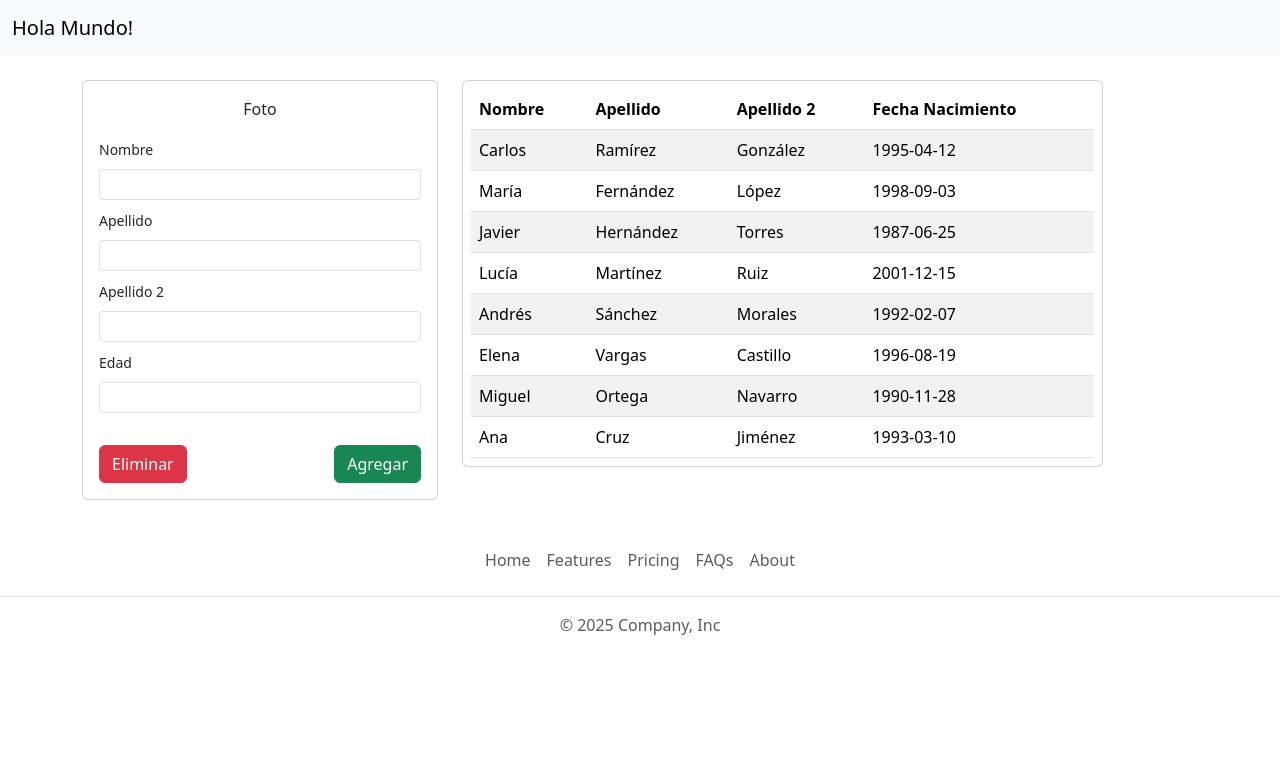
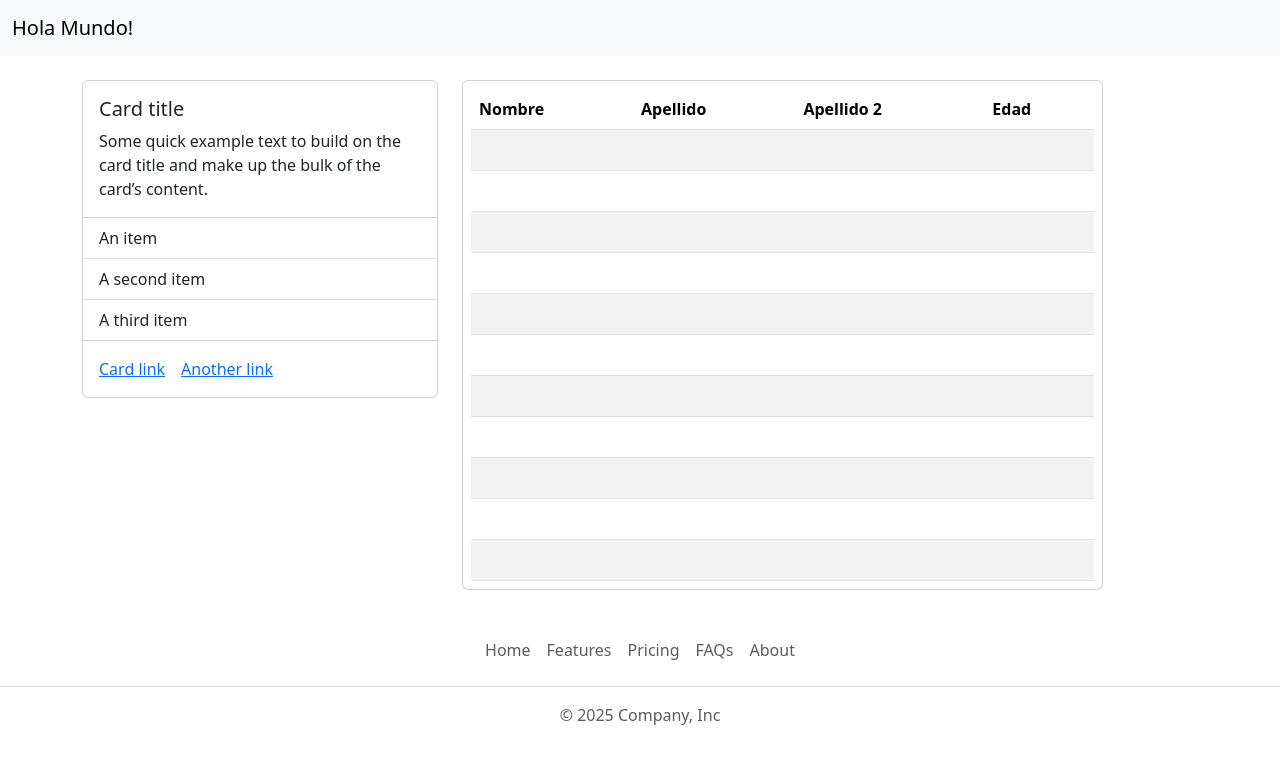
Before and after one commit to isaacrdmc/ReactPokedex, a React (Vite) app: page / in a window 1280 px wide. Shown: the top 764 px of the page. Built offline with nearby package versions, Linux system fonts and the light colour scheme.

Commit message:
Volvemos a crear los compomentes

```diff
--- a/src/components/body.jsx
+++ b/src/components/body.jsx
@@ -1,19 +1,30 @@
-import CardInfo from "./cadrInfo";
-import TableData from "./tableData";
+
 import { Container, Row, Col } from 'react-bootstrap';
+import CardPokemon from './cardPokemon';
+import GridPokedex from './gridPokedex';
+// import { useState } from 'react';
 
 
 
 export default function Body() {
+    // ? Creamos el estado para seleccionar el componente:
+    // const [usuarioSeleccionado, setUsuarioSeleccionado] = useState(null);
+
+
+
     return(
         <Container className="my-4">
             <Row>
                 <Col md={4} className="mb-">
-                    <CardInfo />
+                {/* // ? Le pasmos el valor del estado */}
+                    <CardPokemon />
+                    {/* <CardInfo user={usuarioSeleccionado}/> */}
                 </Col>
 
                 <Col md={7}>
-                    <TableData />
+                    {/* // ? Le pasmos el JSON junto con el modificador del estado */}
+                    <GridPokedex />
+                    {/* <TableData usuarios={usuarios} setUsuarioSeleccionado={setUsuarioSeleccionado}/> */}
                 </Col>
             </Row>
         </Container>
--- a/src/components/cadrInfo.jsx
+++ /dev/null
@@ -1,61 +0,0 @@
-
-import { Card, Form, Button } from 'react-bootstrap'; // Si usas react-bootstrap
-
-
-
-export default function CardInfo() {
-    return (
-
-        // ? Renderizamos lo siguiente:
-        <Card className='p-3'>
-
-            {/* // * Sección para la Foto */}
-            <div className='d-flex justify-content-center align-items-center mb-3 card-Estilo-sutil'>
-                Foto
-            </div>
-
-            {/* // * Sección del formulario de los Inputis */}
-            <Form>
-
-                <Form.Group className="mb-2">
-                    <Form.Label>
-                        <small>Nombre</small>
-                    </Form.Label>
-                    <Form.Control type="text" size="sm" />
-                </Form.Group>
-
-                <Form.Group className="mb-2">
-                    <Form.Label>
-                        <small>Apellido</small>
-                    </Form.Label>
-                    <Form.Control type="text" size="sm" />
-                </Form.Group>
-
-                <Form.Group className="mb-2">
-                    <Form.Label>
-                        <small>Apellido 2</small>
-                    </Form.Label>
-                    <Form.Control type="text" size="sm" />
-                </Form.Group>
-
-                <Form.Group className="mb-3">
-                    <Form.Label>
-                        <small>Edad</small>
-                    </Form.Label>
-                    <Form.Control type="number" size="sm" />
-                </Form.Group>
-            </Form>
-
-
-            {/* // * Sección para los botones de las opciones: */}
-            <div className="d-flex justify-content-between mt-3">
-                <Button className='btn btn-danger'>
-                    Eliminar
-                </Button>
-                <Button className='btn btn-success'>
-                    Agregar
-                </Button>
-            </div>
-        </Card>
-    )
-}
--- /dev/null
+++ b/src/components/cardPokemon.jsx
@@ -0,0 +1,25 @@
+
+
+
+
+// ? Acá es donde se mostraran los datos del pokemon seleccionado
+export default function CardPokemon() {
+    return (
+        <div className="card">
+            {/* <img src="..." className="card-img-top" alt="..."> */}
+            <div className="card-body">
+                <h5 className="card-title">Card title</h5>
+                <p className="card-text">Some quick example text to build on the card title and make up the bulk of the card’s content.</p>
+            </div>
+            <ul className="list-group list-group-flush">
+                <li className="list-group-item">An item</li>
+                <li className="list-group-item">A second item</li>
+                <li className="list-group-item">A third item</li>
+            </ul>
+            <div className="card-body">
+                <a href="#" className="card-link">Card link</a>
+                <a href="#" className="card-link">Another link</a>
+            </div>
+        </div>
+    );
+}
--- /dev/null
+++ b/src/components/gridPokedex.jsx
@@ -0,0 +1,36 @@
+
+
+
+
+
+export default function GridPokedex() {
+    return (
+        // Usar una tarjeta para darle el borde que se ve en la imagen
+        <div className="card p-2">
+            <table className="table table-striped mb-0">
+                <thead>
+                    <tr>
+                        <th scope="col" >Nombre</th>
+                        <th scope="col" >Apellido</th>
+                        <th scope="col" >Apellido 2</th>
+                        <th scope="col" >Edad</th>
+                    </tr>
+                </thead>
+                <tbody>
+                    {/* Puedes dejar filas vacías para simular la cuadrícula de la imagen */}
+                    <tr><td>&nbsp;</td><td></td><td></td><td></td></tr>
+                    <tr><td>&nbsp;</td><td></td><td></td><td></td></tr>
+                    <tr><td>&nbsp;</td><td></td><td></td><td></td></tr>
+                    <tr><td>&nbsp;</td><td></td><td></td><td></td></tr>
+                    <tr><td>&nbsp;</td><td></td><td></td><td></td></tr>
+                    <tr><td>&nbsp;</td><td></td><td></td><td></td></tr>
+                    <tr><td>&nbsp;</td><td></td><td></td><td></td></tr>
+                    <tr><td>&nbsp;</td><td></td><td></td><td></td></tr>
+                    <tr><td>&nbsp;</td><td></td><td></td><td></td></tr>
+                    <tr><td>&nbsp;</td><td></td><td></td><td></td></tr>
+                    <tr><td>&nbsp;</td><td></td><td></td><td></td></tr>
+                </tbody>
+            </table>
+        </div>
+    );
+}
--- a/src/components/tableData.jsx
+++ /dev/null
@@ -1,101 +0,0 @@
-import 'bootstrap/dist/css/bootstrap.min.css';
-import { useState } from 'react';
-
-export default function TableData() {
-
-    // ? Creamos el estado para los datos ficticios a utilizar
-    const [usuarios] = useState([
-        {
-            foto_url: "https://randomuser.me/api/portraits/men/11.jpg",
-            nombre: "Carlos",
-            apellido1: "Ramírez",
-            apellido2: "González",
-            fecha_nacimiento: "1995-04-12",
-            genero: "Masculino"
-        },
-        {
-            foto_url: "https://randomuser.me/api/portraits/women/22.jpg",
-            nombre: "María",
-            apellido1: "Fernández",
-            apellido2: "López",
-            fecha_nacimiento: "1998-09-03",
-            genero: "Femenino"
-        },
-        {
-            foto_url: "https://randomuser.me/api/portraits/men/33.jpg",
-            nombre: "Javier",
-            apellido1: "Hernández",
-            apellido2: "Torres",
-            fecha_nacimiento: "1987-06-25",
-            genero: "Masculino"
-        },
-        {
-            foto_url: "https://randomuser.me/api/portraits/women/44.jpg",
-            nombre: "Lucía",
-            apellido1: "Martínez",
-            apellido2: "Ruiz",
-            fecha_nacimiento: "2001-12-15",
-            genero: "Femenino"
-        },
-        {
-            foto_url: "https://randomuser.me/api/portraits/men/55.jpg",
-            nombre: "Andrés",
-            apellido1: "Sánchez",
-            apellido2: "Morales",
-            fecha_nacimiento: "1992-02-07",
-            genero: "Masculino"
-        },
-        {
-            foto_url: "https://randomuser.me/api/portraits/women/66.jpg",
-            nombre: "Elena",
-            apellido1: "Vargas",
-            apellido2: "Castillo",
-            fecha_nacimiento: "1996-08-19",
-            genero: "Femenino"
-        },
-        {
-            foto_url: "https://randomuser.me/api/portraits/men/77.jpg",
-            nombre: "Miguel",
-            apellido1: "Ortega",
-            apellido2: "Navarro",
-            fecha_nacimiento: "1990-11-28",
-            genero: "Masculino"
-        },
-        {
-            foto_url: "https://randomuser.me/api/portraits/women/88.jpg",
-            nombre: "Ana",
-            apellido1: "Cruz",
-            apellido2: "Jiménez",
-            fecha_nacimiento: "1993-03-10",
-            genero: "Femenino"
-        }
-    ]);
-
-
-    return (
-        <div className="card p-2">
-            <table className="table table-striped mb-0">
-                <thead>
-                    <tr>
-                        <th scope="col">Nombre</th>
-                        <th scope="col">Apellido</th>
-                        <th scope="col">Apellido 2</th>
-                        <th scope="col">Fecha Nacimiento</th>
-                    </tr>
-                </thead>
-
-                {/* // ^ Retornamos los datos */}
-                <tbody>
-                    {usuarios.map((u, index) => (
-                        <tr key={index}>
-                            <td>{u.nombre}</td>
-                            <td>{u.apellido1}</td>
-                            <td>{u.apellido2}</td>
-                            <td>{u.fecha_nacimiento}</td>
-                        </tr>
-                    ))}
-                </tbody>
-            </table>
-        </div>
-    );
-}
```
